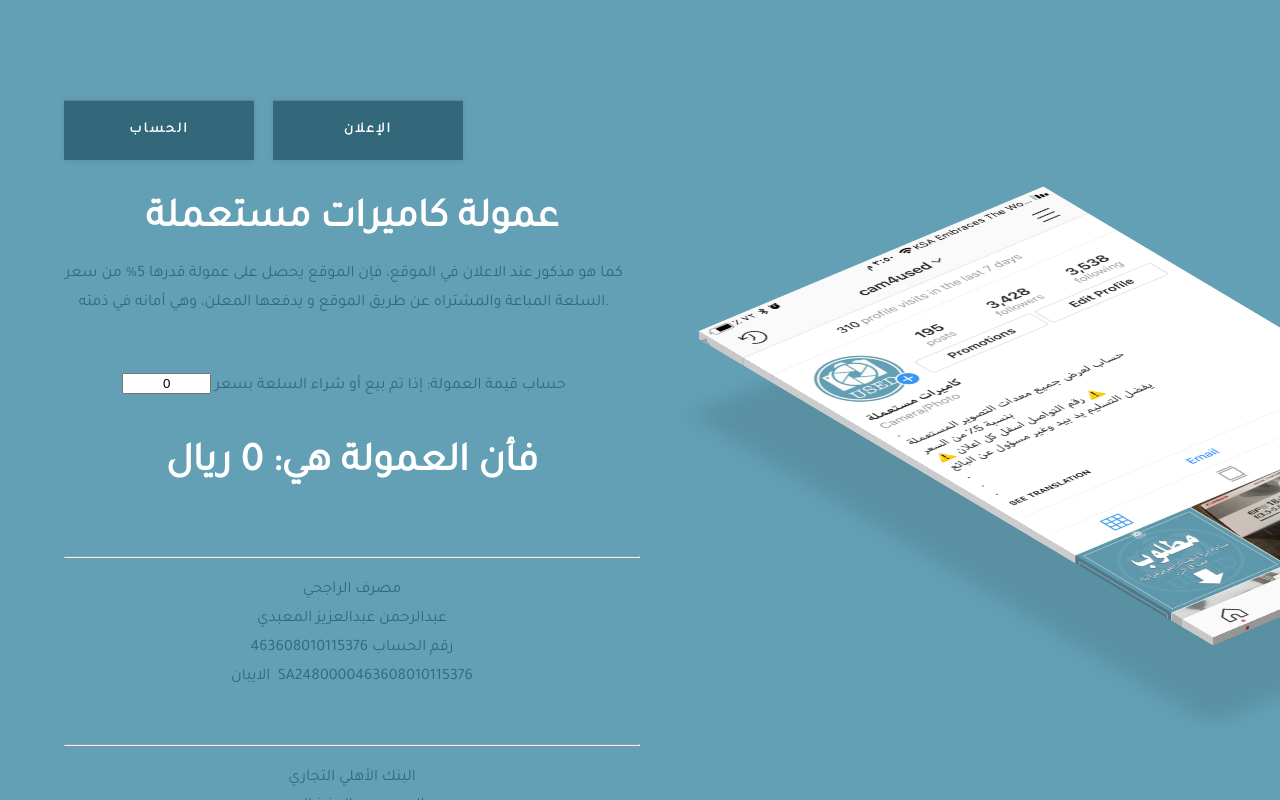
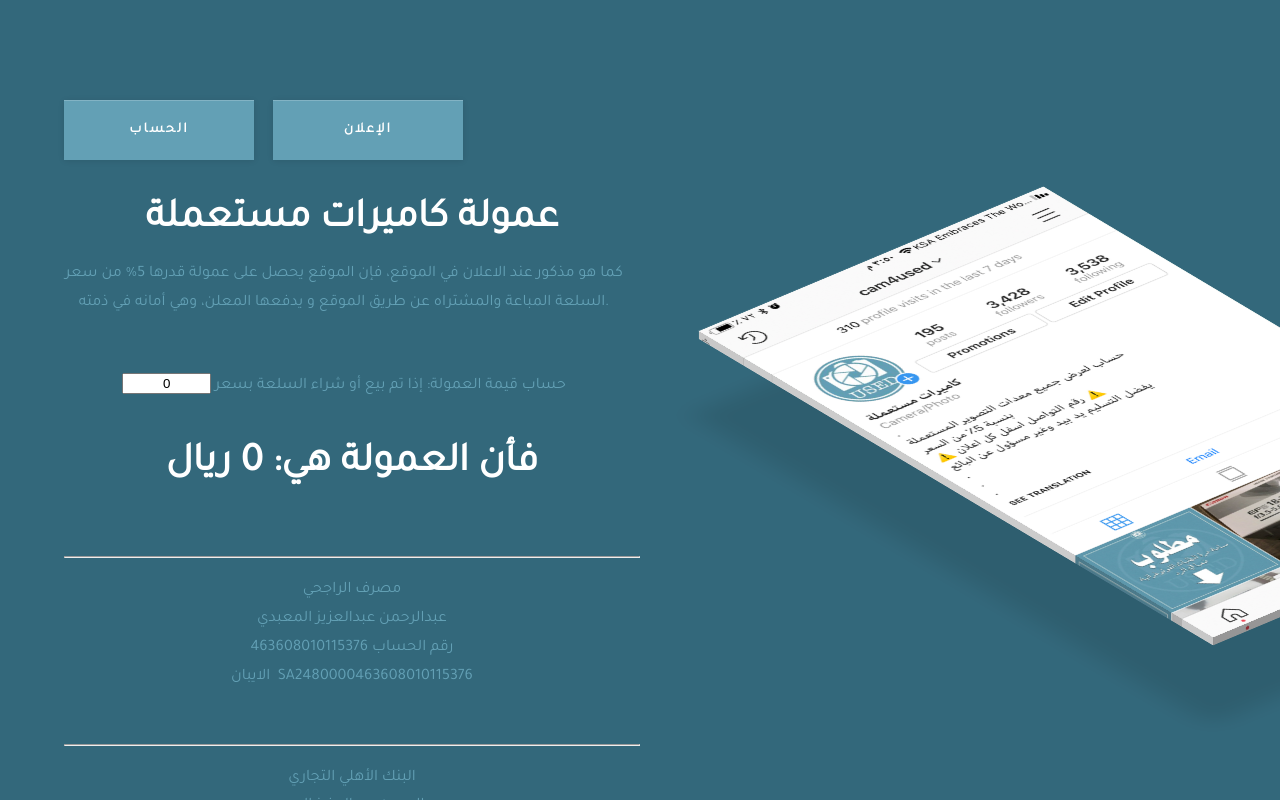
Before and after one commit to cam4used/cam4used.github.io, a plain HTML site: page index.html in a window 1280 px wide. Drawn offline with Linux system fonts and the light colour scheme.

Commit message:
Update style.css

```diff
--- a/css/style.css
+++ b/css/style.css
@@ -21,8 +21,8 @@ html * {
 body {
   font-size: 1.6rem;
   font-family: "Tajawal", serif;
-  color: #33687b;
-  background-color: #63a0b5;
+  color: #63a0b5;
+  background-color: #33687b;
 }
 
 @media only screen and (min-width: 1170px) {
@@ -64,7 +64,7 @@ Modules - reusable parts of our design
   font-size: 1.2rem;
   font-family: "Tajawal", sans-serif;
   color: #ffffff;
-  background-color: #33687b;
+  background-color: #63a0b5;
   box-shadow: 0 1px 6px rgba(0, 0, 0, 0.1), inset 0 1px 0 rgba(255, 255, 255, 0.2);
 }
 .no-touch .cd-btn:hover {
```
